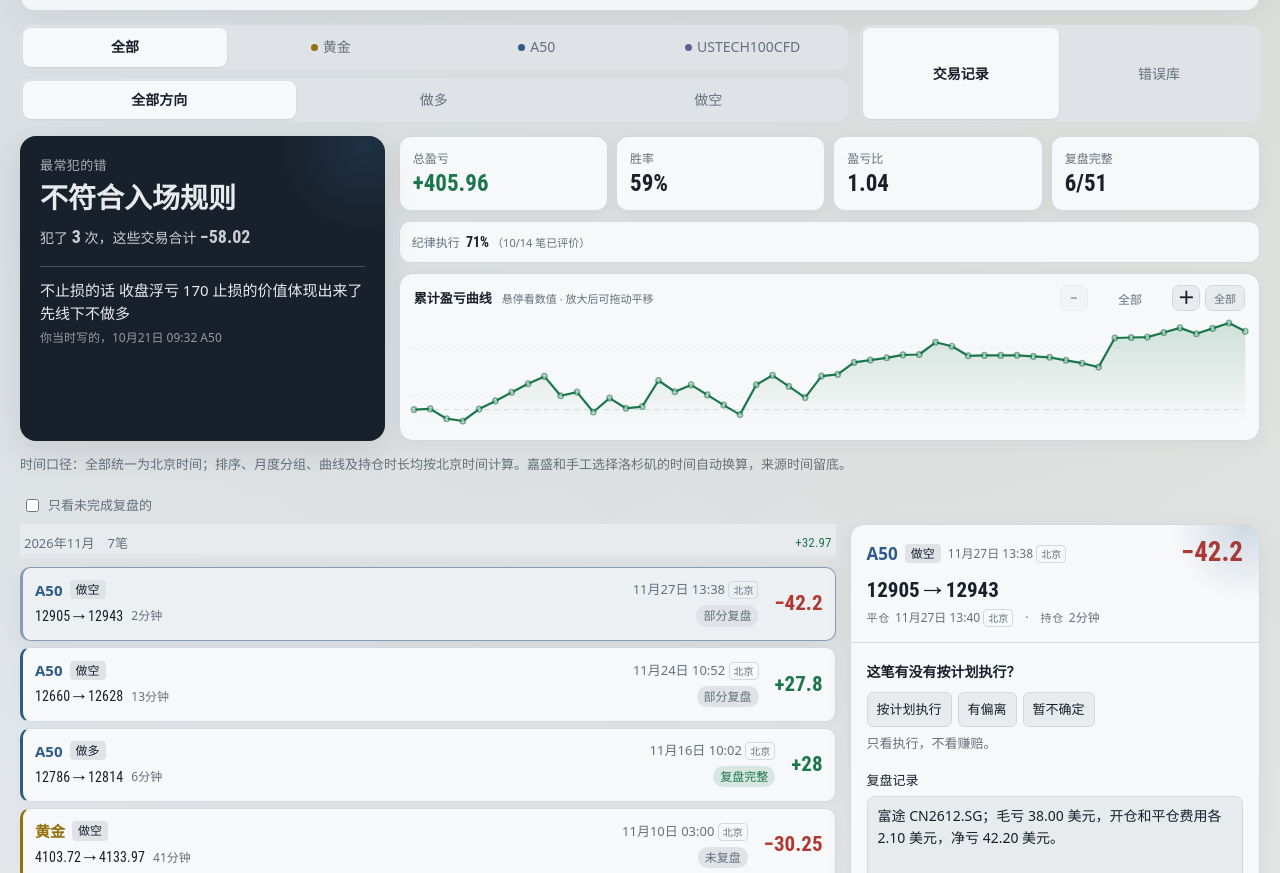
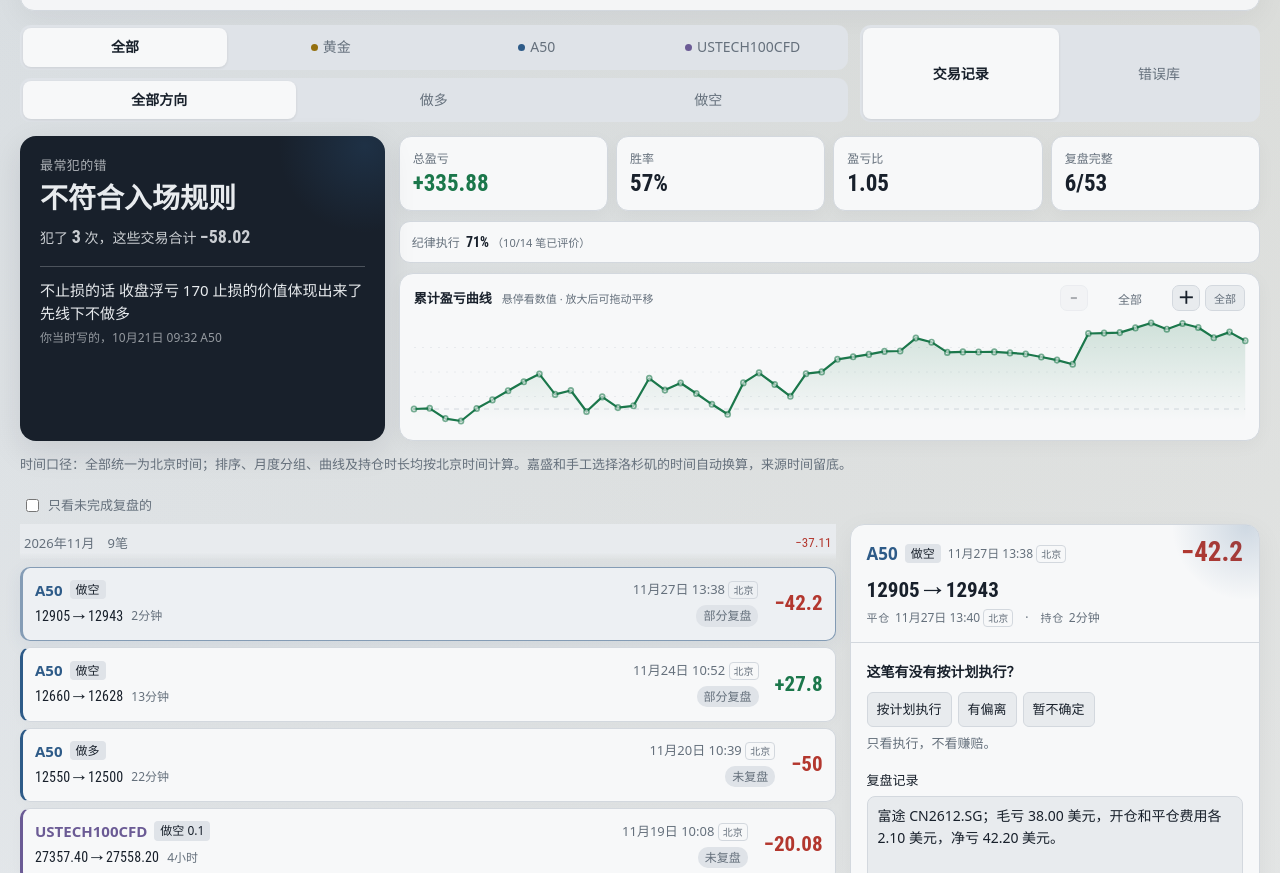
Before and after one commit to honeynickjohnyardley-art/jiaoyi, a plain HTML site: page fupan.html in a window 1280 px wide. Shown: the part 79-952 px from the top of the page. Drawn offline with Linux system fonts and the light colour scheme.

Commit message:
Backfill two missing closed CFD trades

```diff
--- a/fupan.html
+++ b/fupan.html
@@ -394,8 +394,11 @@ const SEED_REV="20261116065615-49";
 const RELEASE_TRADE_REV="20261116065615-49";
 const RELEASE_TRADES={
   "A50-20261124105200":{"market":"A50","marketName":"A50指数期货 CN2612.SG","side":"short","qty":1,"openTime":"2026-11-24 10:52:00","closeTime":"2026-11-24 11:04:34","openPrice":12660,"closePrice":12628,"pnl":27.8,"source":"manual","tz":"北京","note":{"tags":[],"text":"富途 CN2612.SG；开平仓流程测试。毛利 32.00 美元，开仓和平仓费用各 2.10 美元，净利 27.80 美元。","lesson":"","tp":null,"sl":null,"after":"","riskAmount":null,"execution":"","afterVerified":false}},
-  "A50-20261127133820":{"market":"A50","marketName":"A50指数期货 CN2612.SG","side":"short","qty":1,"openTime":"2026-11-27 13:38:20","closeTime":"2026-11-27 13:40:44","openPrice":12905,"closePrice":12943,"pnl":-42.2,"source":"manual","tz":"北京","note":{"tags":[],"text":"富途 CN2612.SG；毛亏 38.00 美元，开仓和平仓费用各 2.10 美元，净亏 42.20 美元。\n\n没等到收线前，就提前开仓了。","lesson":"","tp":null,"sl":null,"after":"","riskAmount":null,"execution":"","afterVerified":false}}
+  "A50-20261127133820":{"market":"A50","marketName":"A50指数期货 CN2612.SG","side":"short","qty":1,"openTime":"2026-11-27 13:38:20","closeTime":"2026-11-27 13:40:44","openPrice":12905,"closePrice":12943,"pnl":-42.2,"source":"manual","tz":"北京","note":{"tags":[],"text":"富途 CN2612.SG；毛亏 38.00 美元，开仓和平仓费用各 2.10 美元，净亏 42.20 美元。\n\n没等到收线前，就提前开仓了。","lesson":"","tp":null,"sl":null,"after":"","riskAmount":null,"execution":"","afterVerified":false}},
+  "A50-20261119183915":{"market":"A50","marketName":"China A50 CFD","side":"long","qty":1,"openTime":"2026-11-20 10:39:15","closeTime":"2026-11-20 11:01:13","openPrice":12550,"closePrice":12500,"pnl":-50,"source":"import","tz":"北京","note":{"tags":[],"text":"","lesson":"","tp":null,"sl":null,"after":"","riskAmount":null,"execution":"","afterVerified":false}},
+  "USTECH100CFD-20261118180829":{"market":"USTECH100CFD","marketName":"US Tech 100 CFD","side":"short","qty":0.1,"openTime":"2026-11-19 10:08:29","closeTime":"2026-11-19 14:45:25","openPrice":27357.4,"closePrice":27558.2,"pnl":-20.08,"source":"import","tz":"北京","note":{"tags":[],"text":"","lesson":"","tp":null,"sl":null,"after":"","riskAmount":null,"execution":"","afterVerified":false}}
 };
+const RELEASE_EXPORT_TIME_ALIASES={"A50-20261119183915":["2026-11-20 12:39:15","2026-11-20 13:01:13"],"USTECH100CFD-20261118180829":["2026-11-19 12:08:29","2026-11-19 16:45:25"]};
 const S={ready:false,trades:new Map(),mk:"ALL",side:"ALL",view:"list",onlyTodo:false,openId:null,drafts:{},mode:"local",db:null,dl:null,
   fileHandle:null,fileName:"",fileSaveTimer:null,fileSaving:false,fileDirty:false,curveView:null};
 
@@ -451,7 +454,9 @@ function applyReleaseTrades(){
     const key="fupan-release-applied-"+id;
     try{
       if(localStorage.getItem(key)==="yes")continue;
-      const match=[...S.trades.values()].some(t=>sameReleaseFill(t,r));
+      const alias=RELEASE_EXPORT_TIME_ALIASES[id];
+      const match=[...S.trades.values()].some(t=>sameReleaseFill(t,r)||
+        (alias&&+t.pnl===r.pnl&&sameReleaseFill(t,{...r,openTime:alias[0],closeTime:alias[1]})));
       if(match||S.trades.has(id)){localStorage.setItem(key,"yes");continue}
       S.trades.set(id,r);added=true;
       if(lsSave(S.trades,false)){try{localStorage.setItem(key,"yes")}catch(e){}}
```
